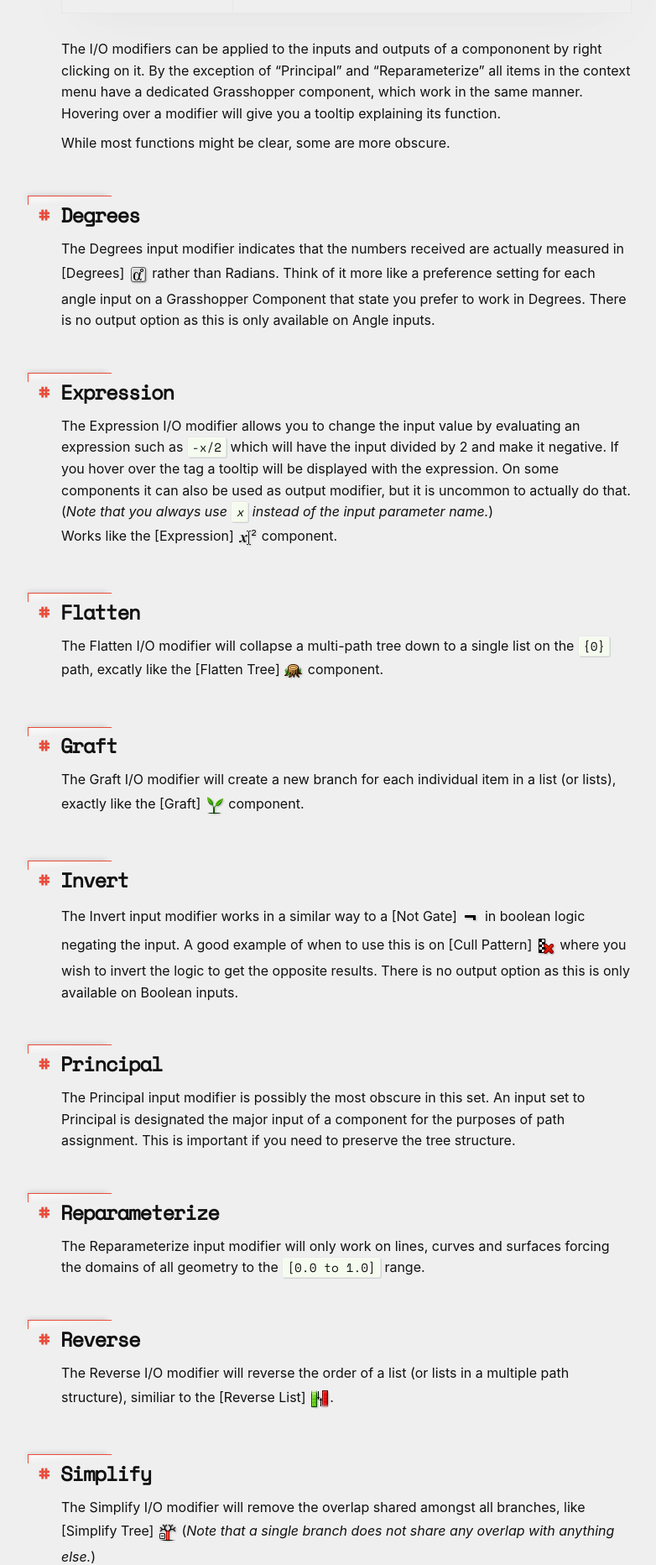
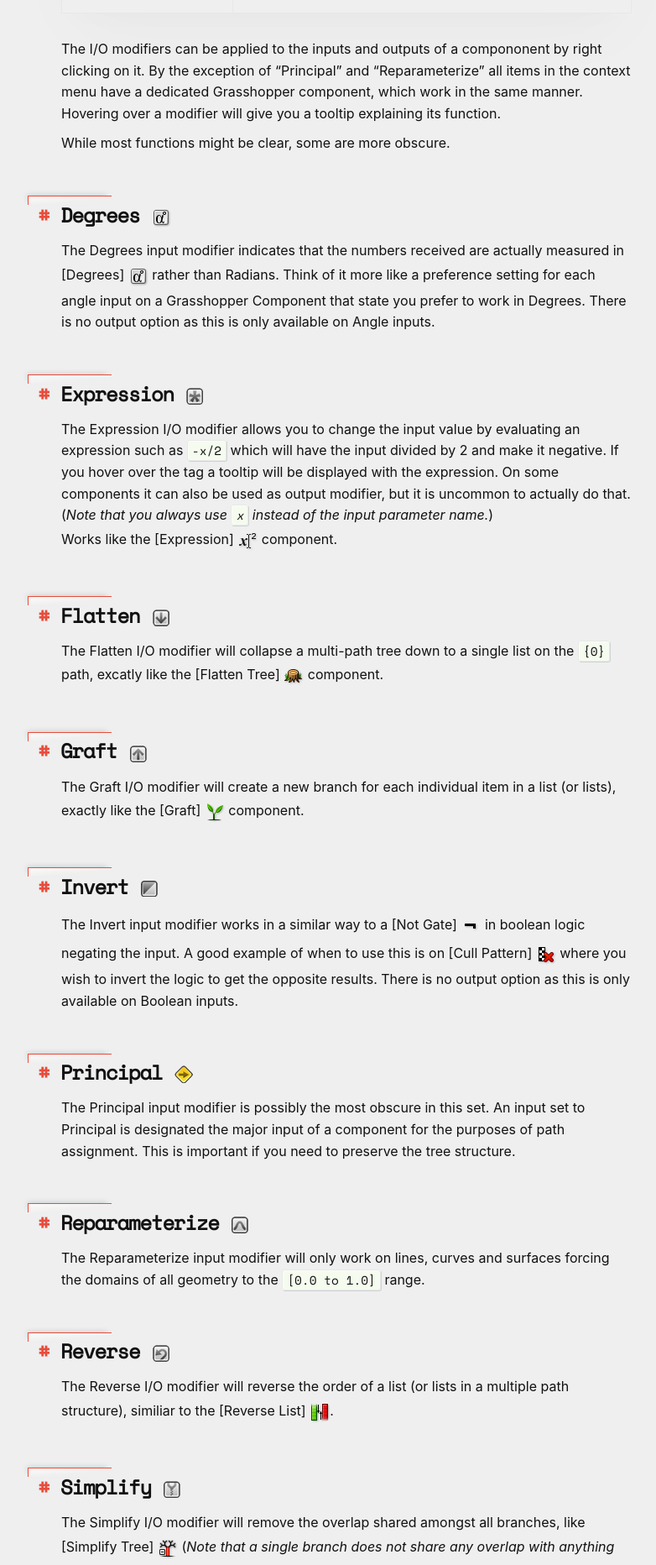
Before and after one commit to runxel/rhino-secrets, a Jekyll site: the page built from gh1-iomodifier.md, in a window 1280 px wide. Shown: the part 900-2764 px from the top of the page at 84% size, without its empty margins (227-1009 px from the left). Built offline with Jekyll 4.4.1, drawn with Linux system fonts in a browser that asks for light colours; some web fonts are replaced; our own code applies the rules of GitHub Pages for plain Markdown files.

Commit message:
use img in headers as well

```diff
--- a/gh1-iomodifier.md
+++ b/gh1-iomodifier.md
@@ -25,32 +25,32 @@ The I/O modifiers can be applied to the inputs and outputs of a compononent by r
 
 While most functions might be clear, some are more obscure.
 
-### Degrees
+### Degrees ![](/img/icons/gh/math/Degrees.png)
 The Degrees input modifier indicates that the numbers received are actually measured in \[Degrees\] ![](/img/icons/gh/math/Degrees.png) rather than Radians. Think of it more like a preference setting for each angle input on a Grasshopper Component that state you prefer to work in Degrees. There is no output option as this is only available on Angle inputs.
 
-### Expression
+### Expression ![](/img/icons/gh/io/Expression.png)
 The Expression I/O modifier allows you to change the input value by evaluating an expression such as `-x/2` which will have the input divided by 2 and make it negative. If you hover over the tag a tooltip will be displayed with the expression. On some components it can also be used as output modifier, but it is uncommon to actually do that. (_Note that you always use `x` instead of the input parameter name._)
 Works like the \[Expression\] ![](/img/icons/gh/math/Expression.png) component.
 
-### Flatten
+### Flatten ![](/img/icons/gh/io/Flatten.png)
 The Flatten I/O modifier will collapse a multi-path tree down to a single list on the `{0}` path, excatly like the \[Flatten Tree\] ![](/img/icons/gh/sets/Flatten_Tree.png) component.
 
-### Graft
+### Graft ![](/img/icons/gh/io/Graft.png)
 The Graft I/O modifier will create a new branch for each individual item in a list (or lists), exactly like the \[Graft\] ![](/img/icons/gh/sets/Graft_Tree.png) component.
 
-### Invert
+### Invert ![](/img/icons/gh/io/Invert.png)
 The Invert input modifier works in a similar way to a \[Not Gate\] ![](/img/icons/gh/math/Gate_Not.png) in boolean logic negating the input. A good example of when to use this is on \[Cull Pattern\] ![](/img/icons/gh/sets/Cull_Pattern.png) where you wish to invert the logic to get the opposite results. There is no output option as this is only available on Boolean inputs.
 
-### Principal
+### Principal ![](/img/icons/gh/io/Principal.png)
 The Principal input modifier is possibly the most obscure in this set. An input set to Principal is designated the major input of a component for the purposes of path assignment. This is important if you need to preserve the tree structure.
 
-### Reparameterize
+### Reparameterize ![](/img/icons/gh/io/Reparameterize.png)
 The Reparameterize input modifier will only work on lines, curves and surfaces forcing the domains of all geometry to the `[0.0 to 1.0]` range.
 
-### Reverse
+### Reverse ![](/img/icons/gh/io/Reverse.png)
 The Reverse I/O modifier will reverse the order of a list (or lists in a multiple path structure), similiar to the \[Reverse List\] ![](/img/icons/gh/sets/ListReverse.png).
 
-### Simplify
+### Simplify ![](/img/icons/gh/io/Simplify.png)
 The Simplify I/O modifier will remove the overlap shared amongst all branches, like \[Simplify Tree\] ![](/img/icons/gh/sets/Simplify_Tree.png) (_Note that a single branch does not share any overlap with anything else._)
 Simplifiy does not seem to work? You might encounter a "bug" here, which can't be changed for the life of Grasshopper 1: Some components will _graft_ their ouput and even throwing the Simplify mod on it will in a tree of `{0;0}` – not what we expected! Instead use the \[Suirify\] ![](/img/icons/gh/io/Simplify.png) component residing under `Params > Util`.
 <sub>See also [this post](https://discourse.mcneel.com/t/simplify-option-needs-to-get-universal/70311).</sub>
```
